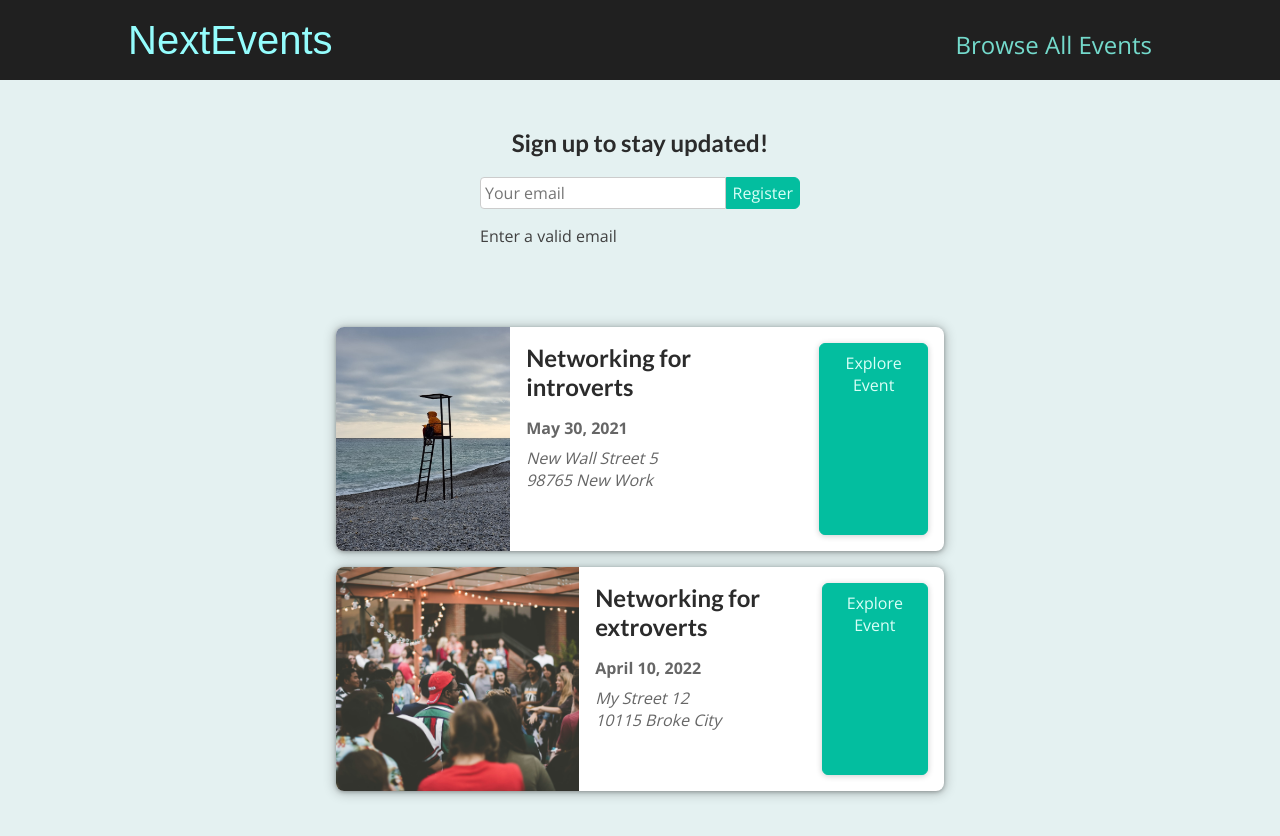
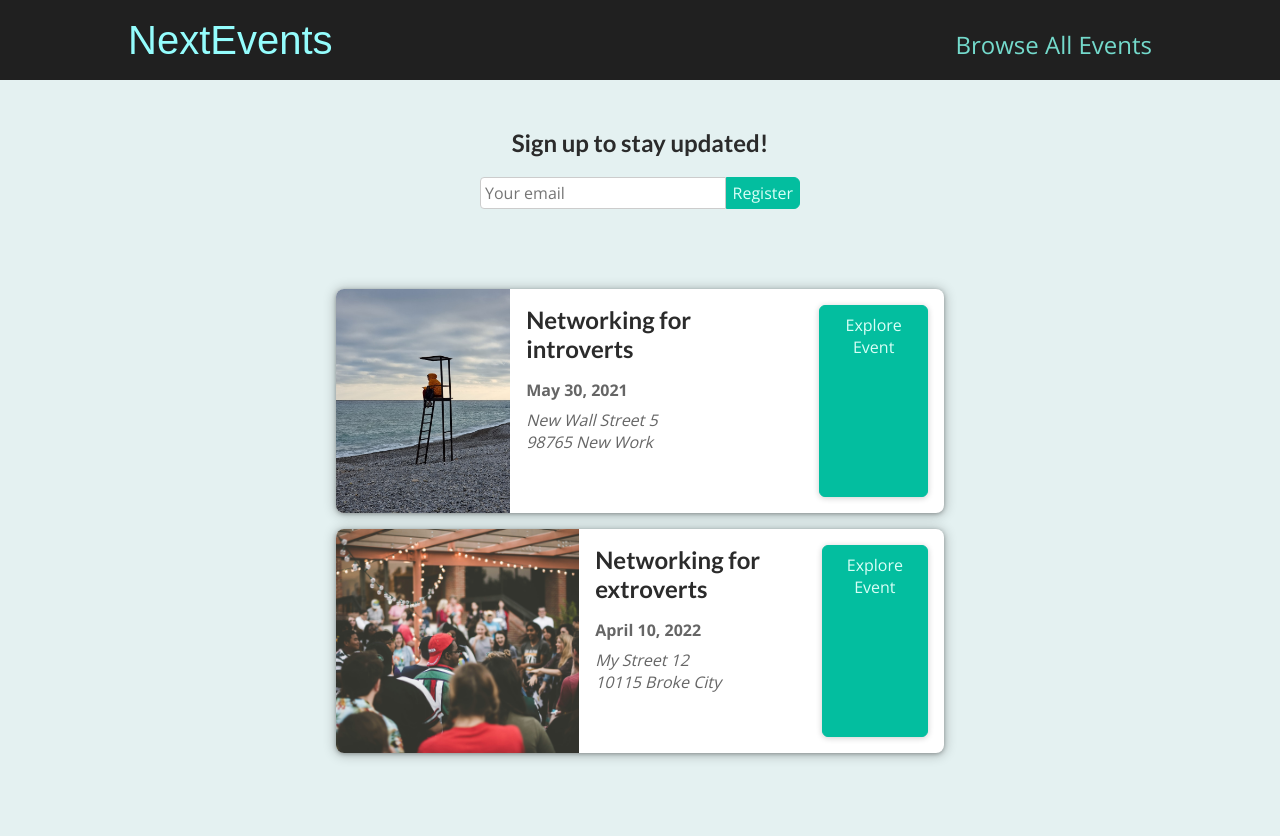
Before and after one commit to Koigor97/nextjs, a Next.js app in the folder nextjs-file-base-routing-proj/: page / in a window 1280 px wide. Shown: the top 836 px of the page. Built offline with nearby package versions, Linux system fonts and the light colour scheme.

Commit message:
refactor code

```diff
--- a/nextjs-file-base-routing-proj/components/input/newsletter-registration.jsx
+++ b/nextjs-file-base-routing-proj/components/input/newsletter-registration.jsx
@@ -51,11 +51,6 @@ function NewsletterRegistration() {
           />
           <button>Register</button>
         </div>
-        {isError === false ? (
-          <p>You are successfully registered</p>
-        ) : (
-          <p>Enter a valid email</p>
-        )}
       </form>
     </section>
   );
```
